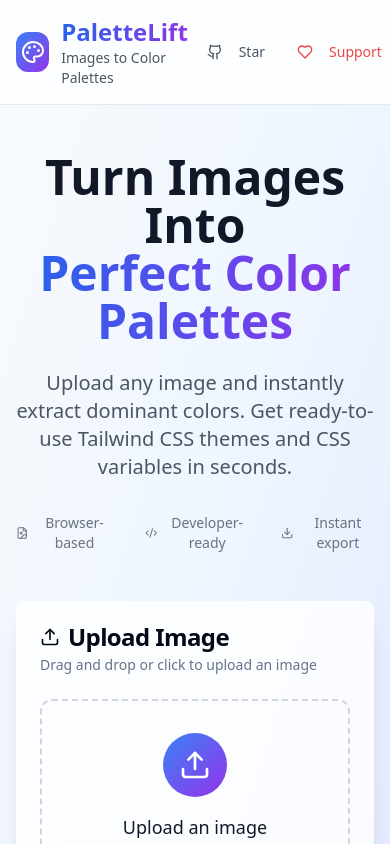
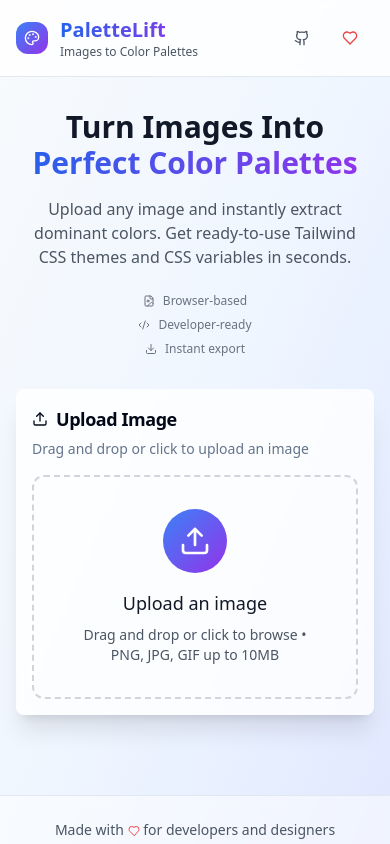
Before and after one commit to Madhav1716/Colorsnap, a React (Vite) app: page / in a window 390 px wide. Shown: the top 844 px of the page. Built offline with nearby package versions, Linux system fonts and the light colour scheme.

Commit message:
Fix: Improve responsiveness
Adjust layout and styling for better responsiveness across devices.

```diff
--- a/src/pages/Index.tsx
+++ b/src/pages/Index.tsx
@@ -66,24 +66,24 @@ const Index = () => {
         <div className="container mx-auto px-4 py-4">
           <div className="flex items-center justify-between">
             <div className="flex items-center space-x-3">
-              <div className="w-10 h-10 bg-gradient-to-br from-blue-500 to-purple-600 rounded-xl flex items-center justify-center">
-                <Palette className="w-6 h-6 text-white" />
+              <div className="w-8 h-8 sm:w-10 sm:h-10 bg-gradient-to-br from-blue-500 to-purple-600 rounded-xl flex items-center justify-center">
+                <Palette className="w-4 h-4 sm:w-6 sm:h-6 text-white" />
               </div>
               <div>
-                <h1 className="text-2xl font-bold bg-gradient-to-r from-blue-600 to-purple-600 bg-clip-text text-transparent">
+                <h1 className="text-xl sm:text-2xl font-bold bg-gradient-to-r from-blue-600 to-purple-600 bg-clip-text text-transparent">
                   PaletteLift
                 </h1>
-                <p className="text-sm text-gray-600">Images to Color Palettes</p>
+                <p className="text-xs sm:text-sm text-gray-600">Images to Color Palettes</p>
               </div>
             </div>
-            <div className="flex items-center space-x-2">
-              <Button variant="ghost" size="sm" className="text-gray-600">
-                <Github className="w-4 h-4 mr-2" />
-                Star
+            <div className="flex items-center space-x-1 sm:space-x-2">
+              <Button variant="ghost" size="sm" className="text-gray-600 text-xs sm:text-sm">
+                <Github className="w-3 h-3 sm:w-4 sm:h-4 mr-1 sm:mr-2" />
+                <span className="hidden sm:inline">Star</span>
               </Button>
-              <Button variant="ghost" size="sm" className="text-red-500">
-                <Heart className="w-4 h-4 mr-2" />
-                Support
+              <Button variant="ghost" size="sm" className="text-red-500 text-xs sm:text-sm">
+                <Heart className="w-3 h-3 sm:w-4 sm:h-4 mr-1 sm:mr-2" />
+                <span className="hidden sm:inline">Support</span>
               </Button>
             </div>
           </div>
@@ -91,49 +91,49 @@ const Index = () => {
       </header>
 
       {/* Hero Section */}
-      <section className="container mx-auto px-4 py-12">
-        <div className="text-center max-w-4xl mx-auto mb-12">
-          <h2 className="text-5xl font-bold text-gray-900 mb-6">
+      <section className="container mx-auto px-4 py-8 sm:py-12">
+        <div className="text-center max-w-4xl mx-auto mb-8 sm:mb-12">
+          <h2 className="text-3xl sm:text-4xl md:text-5xl font-bold text-gray-900 mb-4 sm:mb-6">
             Turn Images Into
             <span className="bg-gradient-to-r from-blue-600 to-purple-600 bg-clip-text text-transparent block">
               Perfect Color Palettes
             </span>
           </h2>
-          <p className="text-xl text-gray-600 mb-8 max-w-2xl mx-auto">
+          <p className="text-base sm:text-lg md:text-xl text-gray-600 mb-6 sm:mb-8 max-w-2xl mx-auto px-4">
             Upload any image and instantly extract dominant colors. Get ready-to-use Tailwind CSS themes and CSS variables in seconds.
           </p>
-          <div className="flex items-center justify-center space-x-8 text-sm text-gray-500">
+          <div className="flex flex-col sm:flex-row items-center justify-center space-y-2 sm:space-y-0 sm:space-x-6 md:space-x-8 text-xs sm:text-sm text-gray-500">
             <div className="flex items-center">
-              <FileImage className="w-4 h-4 mr-2" />
+              <FileImage className="w-3 h-3 sm:w-4 sm:h-4 mr-2" />
               Browser-based
             </div>
             <div className="flex items-center">
-              <Code2 className="w-4 h-4 mr-2" />
+              <Code2 className="w-3 h-3 sm:w-4 sm:h-4 mr-2" />
               Developer-ready
             </div>
             <div className="flex items-center">
-              <Download className="w-4 h-4 mr-2" />
+              <Download className="w-3 h-3 sm:w-4 sm:h-4 mr-2" />
               Instant export
             </div>
           </div>
         </div>
 
         {/* Main Content */}
-        <div className="space-y-8 max-w-7xl mx-auto">
+        <div className="space-y-6 sm:space-y-8 max-w-7xl mx-auto">
           {/* Top Row - Image Upload and Color Palette */}
-          <div className="grid lg:grid-cols-2 gap-8">
+          <div className="grid grid-cols-1 xl:grid-cols-2 gap-6 sm:gap-8">
             {/* Left Column - Upload */}
             <Card className="border-0 shadow-xl bg-white/80 backdrop-blur-sm">
-              <CardHeader>
-                <CardTitle className="flex items-center">
-                  <Upload className="w-5 h-5 mr-2" />
+              <CardHeader className="p-4 sm:p-6">
+                <CardTitle className="flex items-center text-lg sm:text-xl">
+                  <Upload className="w-4 h-4 sm:w-5 sm:h-5 mr-2" />
                   Upload Image
                 </CardTitle>
-                <CardDescription>
+                <CardDescription className="text-sm">
                   Drag and drop or click to upload an image
                 </CardDescription>
               </CardHeader>
-              <CardContent>
+              <CardContent className="p-4 sm:p-6 pt-0">
                 <ImageUpload
                   onImageUpload={handleImageUpload}
                   isProcessing={isProcessing}
@@ -145,16 +145,16 @@ const Index = () => {
             {/* Right Column - Color Palette */}
             {extractedColors.length > 0 && (
               <Card className="border-0 shadow-xl bg-white/80 backdrop-blur-sm">
-                <CardHeader>
-                  <CardTitle className="flex items-center">
-                    <Palette className="w-5 h-5 mr-2" />
+                <CardHeader className="p-4 sm:p-6">
+                  <CardTitle className="flex items-center text-lg sm:text-xl">
+                    <Palette className="w-4 h-4 sm:w-5 sm:h-5 mr-2" />
                     Extracted Colors
                   </CardTitle>
-                  <CardDescription>
+                  <CardDescription className="text-sm">
                     Click any color to copy to clipboard
                   </CardDescription>
                 </CardHeader>
-                <CardContent>
+                <CardContent className="p-4 sm:p-6 pt-0">
                   <ColorPalette
                     colors={extractedColors}
                     onCopyColor={handleCopyColor}
@@ -167,16 +167,16 @@ const Index = () => {
           {/* Bottom Row - Code Output */}
           {extractedColors.length > 0 && (
             <Card className="border-0 shadow-xl bg-white/80 backdrop-blur-sm">
-              <CardHeader>
-                <CardTitle className="flex items-center">
-                  <Code2 className="w-5 h-5 mr-2" />
+              <CardHeader className="p-4 sm:p-6">
+                <CardTitle className="flex items-center text-lg sm:text-xl">
+                  <Code2 className="w-4 h-4 sm:w-5 sm:h-5 mr-2" />
                   Ready-to-use Code
                 </CardTitle>
-                <CardDescription>
+                <CardDescription className="text-sm">
                   Copy and paste into your project
                 </CardDescription>
               </CardHeader>
-              <CardContent>
+              <CardContent className="p-4 sm:p-6 pt-0">
                 <CodeOutput colors={extractedColors} />
               </CardContent>
             </Card>
@@ -185,13 +185,13 @@ const Index = () => {
       </section>
 
       {/* Footer */}
-      <footer className="border-t bg-white/50 backdrop-blur-sm mt-20">
-        <div className="container mx-auto px-4 py-8">
+      <footer className="border-t bg-white/50 backdrop-blur-sm mt-12 sm:mt-20">
+        <div className="container mx-auto px-4 py-6 sm:py-8">
           <div className="text-center text-gray-600">
-            <p className="mb-2">
-              Made with <Heart className="w-4 h-4 inline text-red-500" /> for developers and designers
+            <p className="mb-2 text-sm sm:text-base">
+              Made with <Heart className="w-3 h-3 sm:w-4 sm:h-4 inline text-red-500" /> for developers and designers
             </p>
-            <p className="text-sm">
+            <p className="text-xs sm:text-sm">
               All processing happens in your browser. No images are uploaded to servers.
             </p>
           </div>
```
